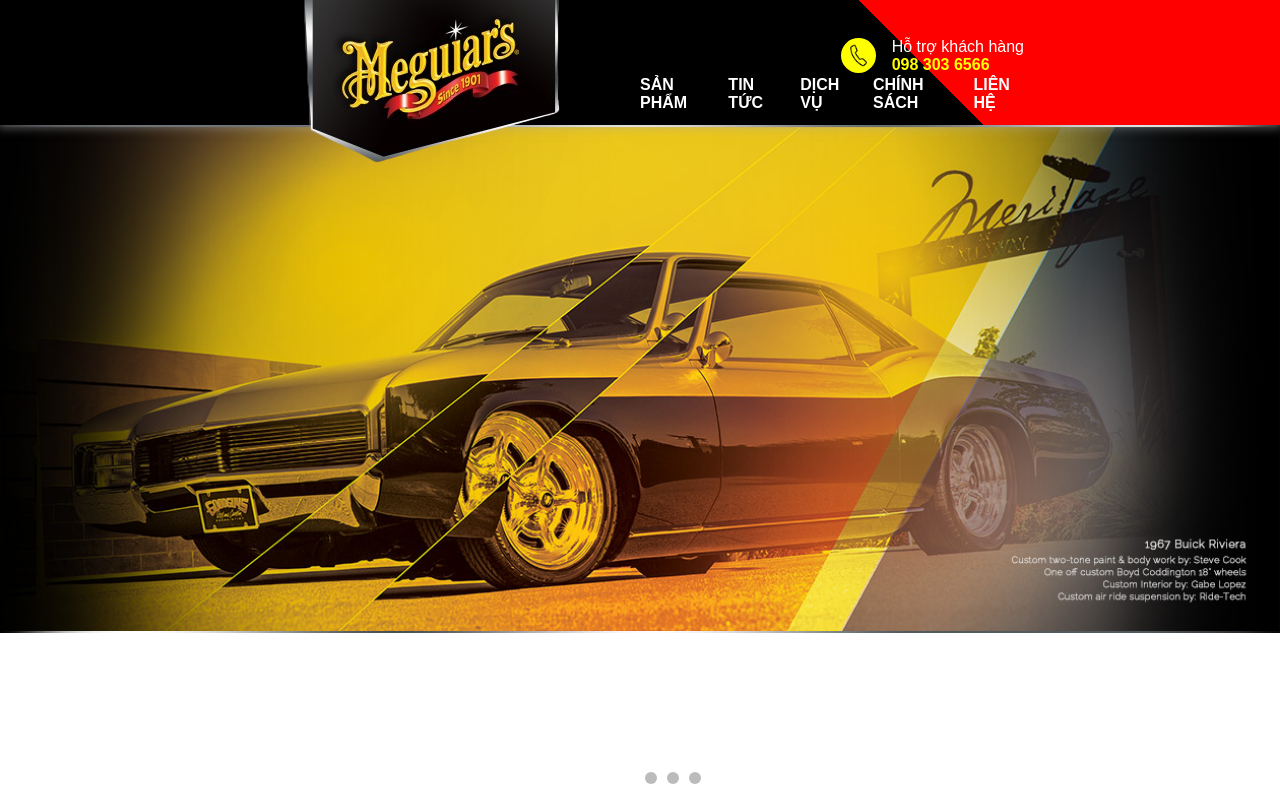
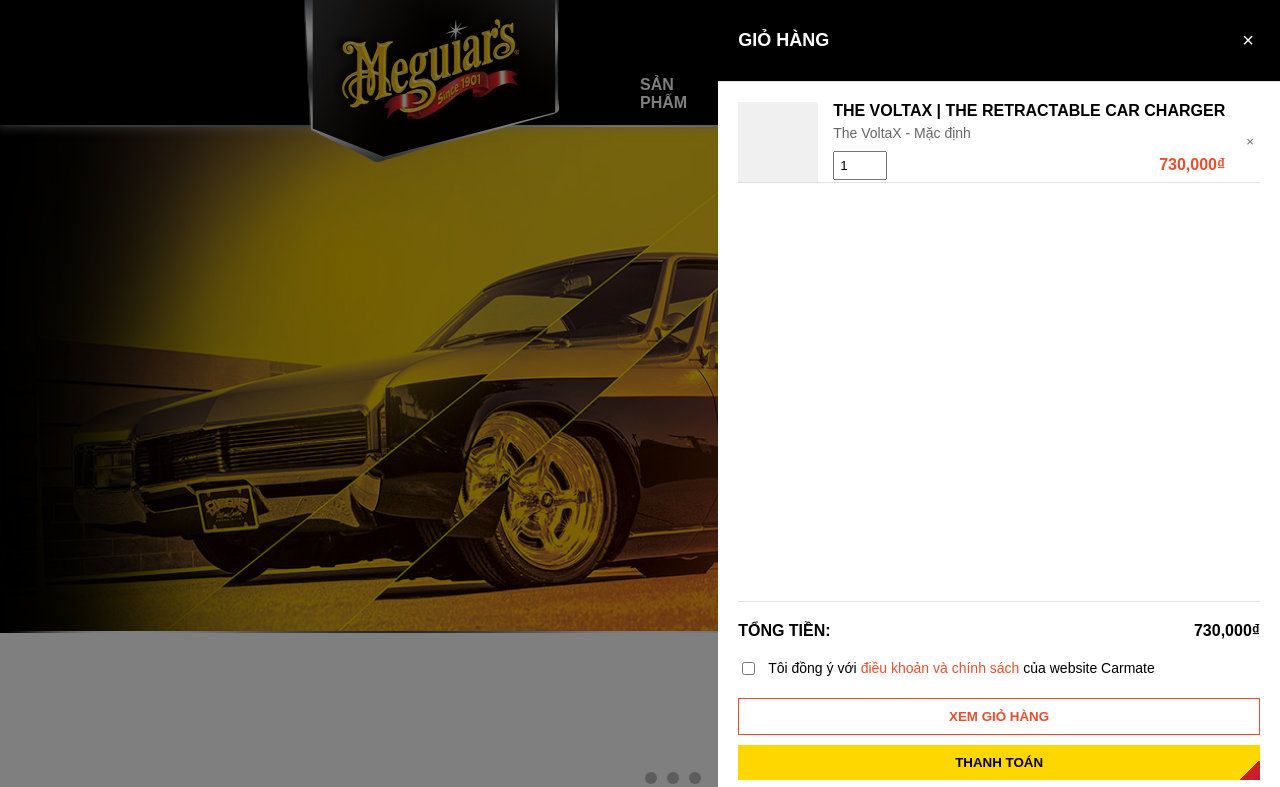
Before and after one commit to TinmaLai/autoSpa, a Vue app: page / in a window 1280 px wide. Shown: the top 787 px of the page. Built offline with nearby package versions, Linux system fonts and the light colour scheme; what vue-final-modal would draw is missing.

Commit message:
thu lam css cart

```diff
--- a/package.json
+++ b/package.json
@@ -18,7 +18,8 @@
     "swiper": "^11.1.14",
     "vue": "^3.4.37",
     "vue-final-modal": "^4.5.5",
-    "vue-router": "^4.4.5"
+    "vue-router": "^4.4.5",
+    "vuex": "^4.0.2"
   },
   "devDependencies": {
     "@vitejs/plugin-vue": "^5.1.2",
--- a/src/App.vue
+++ b/src/App.vue
@@ -1,16 +1,19 @@
 <template>
   <TopNav/>
   <router-view></router-view>
+  <CartSide/>
   <FooterPage/>
 </template>
 <script>
 import TopNav from '@/components/TopNav.vue';
 import FooterPage from '@/components/FooterPage.vue';
+import CartSide from './components/carts/CartSide.vue';
 
 export default{
   components:{
     TopNav,
     FooterPage,
+    CartSide
   }
 }
 </script>
--- a/src/assets/variables.scss
+++ b/src/assets/variables.scss
@@ -1 +1,4 @@
-$primary-color: #3498db;
+$primary-color: black;
+$secondary-color: #ffc107;
+$text-color: white;
+$overlay-background-color: rgba(0, 0, 0, 0.5);
--- a/src/components/FooterPage.vue
+++ b/src/components/FooterPage.vue
@@ -42,9 +42,9 @@
 };
 </script>
 
-<style scoped>
+<style lang="scss" scoped>
 .footer {
-  background-color: black;
+  background-color: $primary-color;
   color: #fff;
   padding: 20px;
   text-align: center;
--- a/src/components/TopNav.vue
+++ b/src/components/TopNav.vue
@@ -40,7 +40,7 @@
   width: 100vw;
   position: fixed;
   top: 0;
-  z-index: 100;
+  z-index: 2;
   box-shadow: 0 0 10px 2px rgba(169, 169, 169, 0.6);  /* Ánh sáng tỏa ra màu bạc */
 }
 .logo-area{
@@ -106,9 +106,9 @@
         list-style-type: none;
         position: absolute;
         top: 76%;
-        border-top: 1px solid #ffc107;
+        border-top: 1px solid $secondary-color;
         left: 0;
-        background-color: black;
+        background-color: $primary-color;
         color: white;
         display: none;
         padding: 0 16px;
@@ -127,7 +127,7 @@
       }
 
       .service-dropdown-menu li a:hover {
-        color: #ffc107;
+        color: $secondary-color;
 
       }
     }
@@ -135,7 +135,7 @@
       display: block;
     }
     .nav-item:hover{
-      color: #ffc107;
+      color: $secondary-color;
     }
   }
 }
--- /dev/null
+++ b/src/components/carts/CartSide.vue
@@ -0,0 +1,287 @@
+<template>
+    <div class="cart-modal">
+        <div class="modal-header">
+            <h2 class="modal-title">GIỎ HÀNG</h2>
+            <button class="close-btn">&times;</button>
+        </div>
+        <div class="product-list">
+            <div class="product">
+                <div class="product-image"></div>
+                <div class="product-details">
+                    <h4 class="product-title">THE VOLTAX | THE RETRACTABLE CAR CHARGER</h4>
+                    <p class="product-variant">The VoltaX - Mặc định</p>
+                    <div style="display: flex; justify-content: space-between; align-items: center;">
+                        <input type="number" class="quantity-input" value="1" min="1">
+                        <span class="product-price">730,000₫</span>
+                    </div>
+                </div>
+                <button class="remove-btn">&times;</button>
+            </div>
+        </div>
+        <div calss="cart-footer">
+            <div class="total">
+                <span>TỔNG TIỀN:</span>
+                <span class="product-price">730,000₫</span>
+            </div>
+            <div class="terms">
+                <input type="checkbox" id="terms-checkbox">
+                <label for="terms-checkbox">
+                    Tôi đồng ý với <a href="#">điều khoản và chính sách</a> của website Carmate
+                </label>
+            </div>
+            <button class="btn btn-outline">XEM GIỎ HÀNG</button>
+            <button class="btn btn-primary">THANH TOÁN</button>
+        </div>
+    </div>
+    <div class="cart-overlay"></div>
+</template>
+<script>
+export default {
+    setup() {
+
+    }
+}
+</script>
+<style lang="scss">
+.cart-overlay {
+    position: fixed;
+    top: 0;
+    left: 0;
+    width: 100%;
+    height: 100%;
+    background-color: rgba(0, 0, 0, 0.5);
+    /* Màu tối với độ mờ */
+    z-index: 3;
+    /* Đảm bảo overlay phủ lên toàn bộ trang */
+    // display: none;
+
+}
+
+.cart-modal {
+    background-color: white;
+    height: 100vh;
+    padding: 20px;
+    box-sizing: border-box;
+    display: flex;
+    flex-direction: column;
+    position: fixed;
+    height: 100%;
+    right: 0;
+    top: 0;
+    z-index: 4;
+
+    // display: none;
+    .modal {
+        background-color: white;
+        width: 100%;
+        max-width: 400px;
+        height: 100vh;
+        padding: 20px;
+        box-sizing: border-box;
+        display: flex;
+        flex-direction: column;
+    }
+
+    .modal-header {
+        display: flex;
+        justify-content: space-between;
+        align-items: center;
+        border-bottom: 1px solid #e0e0e0;
+        padding-bottom: 10px;
+        margin-bottom: 20px;
+        background-color: black;
+        margin: -20px -20px 20px -20px;
+        padding: 15px 20px;
+    }
+
+    .modal-title {
+        font-size: 18px;
+        font-weight: bold;
+        color: white;
+    }
+
+    .close-btn {
+        background: none;
+        border: none;
+        font-size: 20px;
+        cursor: pointer;
+        color: white;
+    }
+
+    .product-list {
+        display: flex;
+        flex-direction: column;
+        height: 70%;
+
+        .product {
+            display: flex;
+            gap: 15px;
+            margin-bottom: 20px;
+            border-bottom: 1px solid #e0e0e0;
+        }
+
+        .product-image {
+            width: 80px;
+            height: 80px;
+            background-color: #f0f0f0;
+        }
+
+        .product-details {
+            flex-grow: 1;
+        }
+
+        .product-title {
+            font-weight: bold;
+            margin: 0 0 5px 0;
+        }
+
+        .product-variant {
+            font-size: 14px;
+            color: #666;
+            margin: 0 0 10px 0;
+        }
+
+        .product-price {
+            font-weight: bold;
+            color: #ee4d2d;
+        }
+    }
+
+    .quantity-input {
+        width: 40px;
+        padding: 5px;
+        margin-right: 10px;
+    }
+
+    .remove-btn {
+        background: none;
+        border: none;
+        color: #666;
+        cursor: pointer;
+    }
+
+    .total {
+        display: flex;
+        justify-content: space-between;
+        font-weight: bold;
+        margin-top: auto;
+        padding-top: 20px;
+        border-top: 1px solid #e0e0e0;
+    }
+
+    .cart-footer {
+        margin: -20px -20px 20px -20px;
+        padding: 15px 20px;
+        background-color: $primary-color;
+    }
+
+    .terms {
+        display: flex;
+        align-items: flex-start;
+        gap: 10px;
+        margin: 20px 0;
+        font-size: 14px;
+    }
+
+    .terms input {
+        margin-top: 2px;
+    }
+
+    .terms a {
+        color: #ee4d2d;
+        text-decoration: none;
+    }
+
+    .btn {
+        display: block;
+        width: 100%;
+        padding: 10px;
+        margin-top: 10px;
+        border: none;
+        font-weight: bold;
+        cursor: pointer;
+    }
+
+    // linear-gradient(-45deg, #c91f28 50%, transparent 0)
+    .btn-outline {
+        background: white;
+        border: 1px solid #ee4d2d;
+        color: #ee4d2d;
+        position: relative;
+        transition: color 1s ease;
+        z-index: 2;
+    }
+
+    // .btn-outline::after {
+    //     content: "";
+    //     /* Chắc chắn rằng pseudo-element sẽ được tạo ra */
+    //     position: absolute;
+    //     /* Để định vị nó trong phần tử chứa */
+    //     width: 20px;
+    //     /* Chiều rộng của hình vuông */
+    //     height: 20px;
+    //     /* Chiều cao của hình vuông */
+    //     background-color: red;
+    //     /* Màu nền của hình vuông */
+    //     bottom: 0;
+    //     /* Vị trí bắt đầu từ trên cùng */
+    //     right: 0;
+    //     background: linear-gradient(-45deg, #c91f28 50%, transparent 0);
+    // }
+    .btn-outline::after{
+        content: "XEM GIỎ HÀNG";
+        position: absolute;
+        top: 0;
+        right: 0; /* Đặt ngoài cùng bên phải */
+        width: 100%; /* Kích thước phủ sẽ là 100% chiều rộng */
+        height: 100%;
+        background-color: red;
+        animation: slideIn 0.5s forwards;
+        z-index: 1;
+        display: none;
+        transition: left 0.5s ease;
+        color: white;
+        padding: 10px;
+
+    }
+
+    .btn-outline:hover::after{
+        display: block;
+    }
+
+    .btn-primary {
+        background-color: #ffd700;
+        color: black;
+        position: relative;
+    }
+
+    .btn-primary::after {
+        content: "";
+        /* Chắc chắn rằng pseudo-element sẽ được tạo ra */
+        position: absolute;
+        /* Để định vị nó trong phần tử chứa */
+        width: 20px;
+        /* Chiều rộng của hình vuông */
+        height: 20px;
+        /* Chiều cao của hình vuông */
+        background-color: red;
+        /* Màu nền của hình vuông */
+        bottom: 0;
+        /* Vị trí bắt đầu từ trên cùng */
+        right: 0;
+        background: linear-gradient(-45deg, #c91f28 50%, transparent 0);
+    }
+
+    @keyframes slideIn {
+        from {
+            width: 0%;
+            /* Bắt đầu ngoài phải */
+        }
+
+        to {
+            width: 100%;
+            /* Di chuyển sang phủ đầy */
+        }
+    }
+}
+</style>
--- a/src/components/details/ProductDetail.vue
+++ b/src/components/details/ProductDetail.vue
@@ -22,16 +22,17 @@
         </div>
         <div class="product-description">
           <div class="product-detail-price">
-                  Giá: <span class="origin-price"><input class="styled-input" :value="product.product_original_price"> VNĐ</span>
+            Giá: <span class="origin-price"><input class="styled-input" :value="product.product_original_price">
+              VNĐ</span>
             <span class="sale-price"><input class="styled-input" :value="product.product_sale_price"> VNĐ</span>
           </div>
           <div class="description-panel">
             <div class="description-tabs">
-                        <div @click="setActiveTab(0)" class="des-tab" :class="{ active: activeTab}">MÔ TẢ</div>
-                        <div @click="setActiveTab(1)" class="specifies-tab" :class="{ active: !activeTab}">THÔNG SỐ</div>
+              <div @click="setActiveTab(0)" class="des-tab" :class="{ active: activeTab }">MÔ TẢ</div>
+              <div @click="setActiveTab(1)" class="specifies-tab" :class="{ active: !activeTab }">THÔNG SỐ</div>
             </div>
             <div class="description-body">
-                        {{activeTab ? product.product_description : product.product_specifies}}
+              {{ activeTab ? product.product_description : product.product_specifies }}
             </div>
           </div>
         </div>
@@ -41,12 +42,14 @@
         <div class="header">
           Sản phẩm cùng loại
         </div>
-          <hr/>
+        <hr />
         <div class="related-product-list">
-            <div v-for="(item, index) in relatedItems" :key="index" @click="showDetail(item.product_id)" class="item" @mouseover="idHover = item.product_id" @mouseleave="idHover = null">
-              <div class="overlay" :class="{ 'opacity-1': idHover === item.product_id, 'opacity-0': idHover !== item.product_id }"></div>
+          <div v-for="(item, index) in relatedItems" :key="index" @click="showDetail(item.product_id)" class="item"
+            @mouseover="idHover = item.product_id" @mouseleave="idHover = null">
+            <div class="overlay"
+              :class="{ 'opacity-1': idHover === item.product_id, 'opacity-0': idHover !== item.product_id }"></div>
             <div class="img-item">
-                <img :src="item.imageUrl"/>
+              <img :src="item.imageUrl" />
             </div>
             <div class="name-item">
               {{ item.product_name }}
@@ -65,18 +68,18 @@
 </template>
 
 <script>
-import {ref, onMounted, getCurrentInstance} from 'vue';
+import { ref, onMounted, getCurrentInstance } from 'vue';
 import { useBaseDetail } from '../base/baseDetail.js';
 import productApi from '@/apis/productApi.js';
 import { useRoute } from 'vue-router';
 import FooterPage from '@/components/FooterPage.vue';
-import  {useBaseList} from '../base/baseList.js';
+import { useBaseList } from '../base/baseList.js';
 
 export default {
   components: {
     FooterPage
   },
-  setup(){
+  setup() {
     // gọi base composable
     const baseDetail = useBaseDetail(productApi);
     const baseList = useBaseList(productApi);
@@ -168,7 +171,7 @@
         saleOffPercent: proxy.$pl.pPercent
       }
     ];
-    onMounted(async () =>  {
+    onMounted(async () => {
       // product.value = await baseDetail.loadDetail(route.params.id);
     });
     const activeTab = ref(true);
@@ -192,76 +195,88 @@
 .active {
   background-color: black !important;
 }
+
 .product-detail {
-  background-color: black;
+  background-color: $primary-color;
   display: flex;
   justify-content: center;
   align-items: center;
-  .product-detail-container{
+
+  .product-detail-container {
     max-width: 1200px;
     width: 100%;
     margin: 10% 0 0 0;
     background-color: #252525;
     padding: 20px;
     color: white;
-    .title{
-        input{
-          color: #ffc107;
+
+    .title {
+      input {
+        color: $secondary-color;
         font-size: 22px;
         margin-bottom: 16px;
       }
     }
+
     .product-description {
       flex: 1;
       padding-left: 20px;
-        .origin-price{
+
+      .origin-price {
         text-decoration: line-through;
         color: #FF0;
         margin-right: 8px;
       }
-        .sale-price{
+
+      .sale-price {
         color: #F00;
         font-size: 16px;
       }
 
-        .product-detail-price{
+      .product-detail-price {
         margin-bottom: 16px;
       }
-        .description-panel{
-            .description-tabs{
+
+      .description-panel {
+        .description-tabs {
           display: flex;
           flex-direction: row;
           gap: 10px;
 
-                .des-tab{
+          .des-tab {
             color: white;
-                    background-color: #ffc107;
+            background-color: $secondary-color;
             padding: 10px;
             cursor: pointer;
           }
-                .specifies-tab{
+
+          .specifies-tab {
             color: white;
-                    background-color: #ffc107;
+            background-color: $secondary-color;
             padding: 10px;
             cursor: pointer;
           }
         }
-            .description-body{
+
+        .description-body {
           line-height: 30px;
-                background-color: black;
+          background-color: $primary-color;
           padding: 16px;
         }
       }
     }
-    .related-product{
-      .header{
+
+    .related-product {
+      .header {
         font-size: 24px;
       }
-      .related-product-list{
+
+      .related-product-list {
         display: flex;
         flex-wrap: wrap;
         justify-content: space-between;
-        .item{
+
+        .item {
           display: flex;
           flex: 0 0 24.5%;
           flex-direction: column;
@@ -270,6 +285,7 @@
           position: relative;
           cursor: pointer;
           margin-bottom: 8px;
+
           .overlay {
             position: absolute;
             top: 0;
@@ -277,13 +293,19 @@
             width: 100%;
             height: 100%;
             box-shadow:
-                inset 0 0 15px rgba(255, 80, 0, 1),    /* Lớp cam đậm */
-                inset 0 0 30px rgba(255, 120, 0, 0.9), /* Lớp cam sáng hơn */
-                inset 0 0 50px rgba(255, 180, 0, 0.7), /* Lớp vàng mạnh hơn */
-                inset 0 0 80px rgba(255, 255, 0, 0.5); /* Lớp vàng lan tỏa */
-                pointer-events: none; /* Cho phép nhấp vào ảnh mà không bị lớp phủ chặn */
+              inset 0 0 15px rgba(255, 80, 0, 1),
+              /* Lớp cam đậm */
+              inset 0 0 30px rgba(255, 120, 0, 0.9),
+              /* Lớp cam sáng hơn */
+              inset 0 0 50px rgba(255, 180, 0, 0.7),
+              /* Lớp vàng mạnh hơn */
+              inset 0 0 80px rgba(255, 255, 0, 0.5);
+            /* Lớp vàng lan tỏa */
+            pointer-events: none;
+            /* Cho phép nhấp vào ảnh mà không bị lớp phủ chặn */
           }
-            .name-item{
+
+          .name-item {
             color: white;
             height: 10%;
             padding: 2px;
@@ -291,31 +313,38 @@
             font-size: 14px;
             width: 100%;
           }
-            .img-item{
+
+          .img-item {
             height: 75%;
             width: 100%;
-                img{
+
+            img {
               height: 100%;
               width: 100%;
             }
           }
-            .original-price-item{
+
+          .original-price-item {
             color: gray;
             text-decoration: line-through;
           }
-            .sale-off-price-item{
+
+          .sale-off-price-item {
             color: red;
             font-size: 18px;
           }
-            .item-action{
+
+          .item-action {
             display: flex;
             gap: 10px;
-                .edit-item-btn{
+
+            .edit-item-btn {
               background-color: yellow;
               color: white;
               padding: 5px;
             }
-                .delete-item-btn{
+
+            .delete-item-btn {
               background-color: red;
               color: black;
               padding: 5px;
@@ -325,13 +354,17 @@
       }
     }
   }
+
   /* Style cho ô input */
   .styled-input {
     width: auto;
     padding: 5px;
-    border: 1px solid rgba(255, 255, 255, 0.4); /* Viền mờ trong suốt */
-    background-color: rgba(255, 255, 255, 0.1); /* Nền trong suốt nhẹ */
-    color: #ffffff; /* Màu chữ trắng */
+    border: 1px solid rgba(255, 255, 255, 0.4);
+    /* Viền mờ trong suốt */
+    background-color: rgba(255, 255, 255, 0.1);
+    /* Nền trong suốt nhẹ */
+    color: #ffffff;
+    /* Màu chữ trắng */
     border-radius: 8px;
     outline: none;
     font-size: 14px;
@@ -351,20 +384,24 @@
   }
 
 }
+
 .product-content {
   display: flex;
 }
+
 .product-image {
   display: flex;
   flex: 1;
   flex-direction: column;
-  .product-image-details{
+
+  .product-image-details {
     display: flex;
     width: 100%;
     flex: 1;
     justify-content: space-between;
     margin-top: 8px;
-    .detail-item{
+
+    .detail-item {
       width: 32%;
     }
   }
@@ -373,6 +410,7 @@
 .product-image img {
   max-width: 100%;
 }
+
 .buy-container {
   display: flex;
   width: 500px;
@@ -407,10 +445,12 @@
 .buy-button:hover {
   background: linear-gradient(135deg, #feb47b, #ff7e5f);
 }
-.opacity-1{
+
+.opacity-1 {
   opacity: 1;
 }
-.opacity-0{
+
+.opacity-0 {
   opacity: 0;
 }
 </style>
--- a/src/components/mainStore/FavoriteList.vue
+++ b/src/components/mainStore/FavoriteList.vue
@@ -172,7 +172,7 @@
             margin-bottom: 50px;
             cursor: pointer;
             .name-item{
-                background-color: #ffc107;
+                background-color: $secondary-color;
                 color: black;
                 text-align: center;
                 font-size: 12px;
--- a/src/main.js
+++ b/src/main.js
@@ -5,8 +5,8 @@
 import router from './router.js';
 import * as pl from '@/assets/placeHolder.js';
 import * as cs from '@/constants/constants.js';
-import '@/assets/variables.scss'; // Đường dẫn tới file SCSS
 import 'ckeditor5/ckeditor5.css';
+import store from './store';
 
 const app = createApp(App);
 // Gắn constants vào globalProperties
@@ -16,4 +16,5 @@
 // Đăng ký Vue Final Modal
 app.use(router);
 app.use(VueFinalModal);
+app.use(store);
 app.mount('#app');
```
Also changed, not shown: src/store.js (added, +34 -0 lines), vite.config.js (+7 -0 lines), 1 other file (tests, documents, lock files or other folders). Lines whose indentation alone changed are shown as unchanged.
